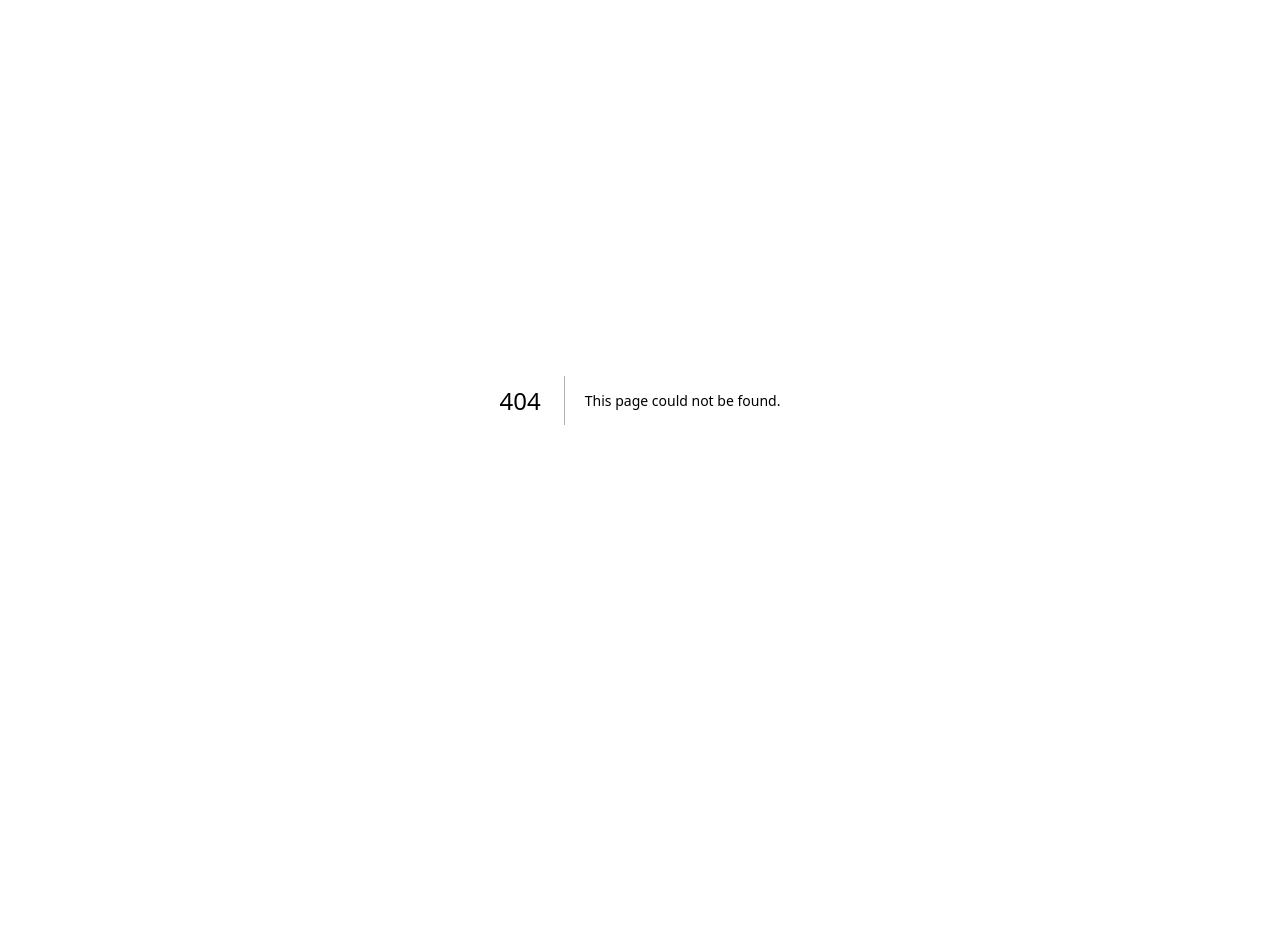
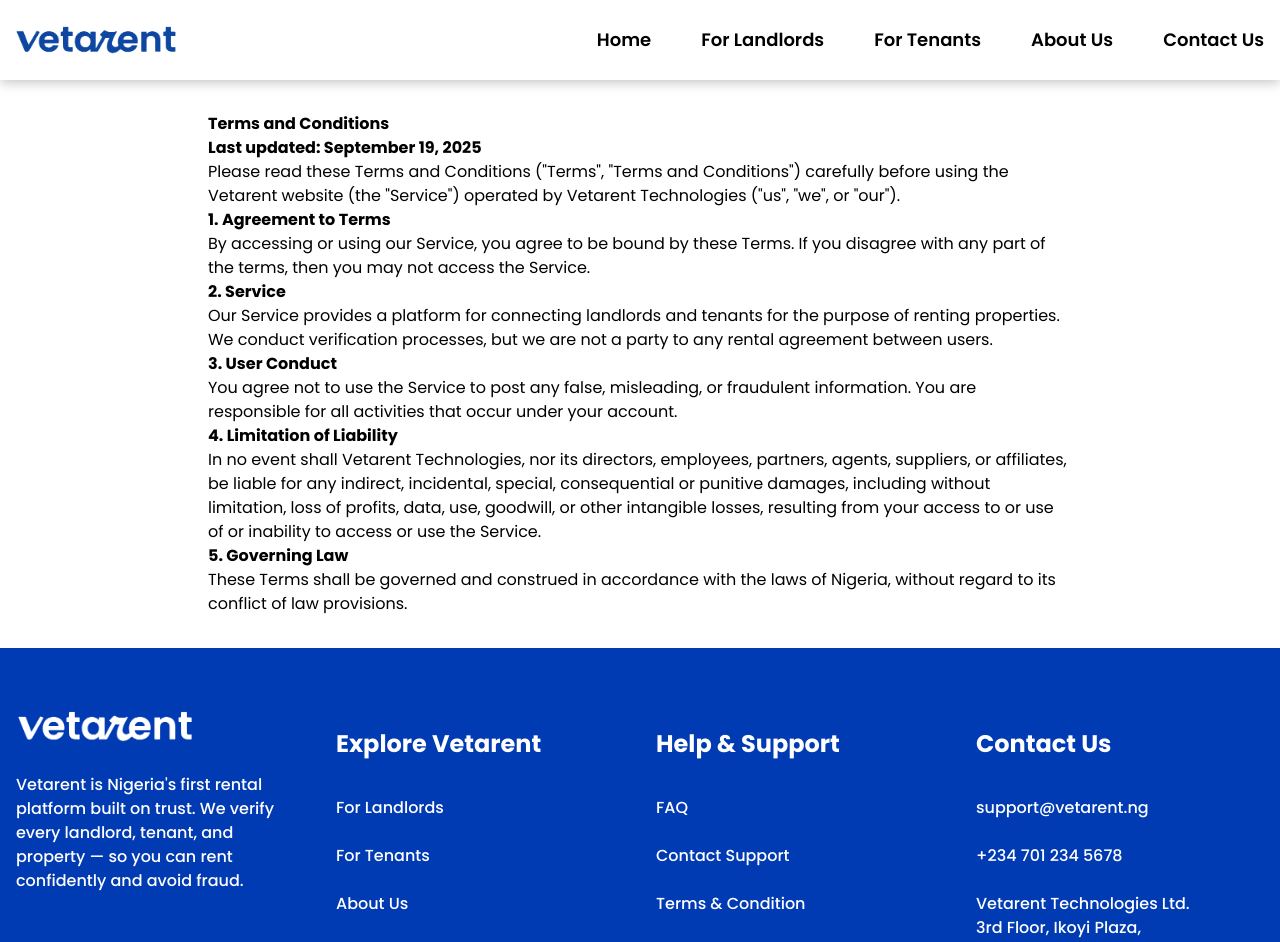
Before and after one commit to abeebridwan/trust_rent_ng, a Next.js app: page /terms-and-conditions in a window 1280 px wide. Before the commit this address had no page. Shown: the top 942 px of the page. Before the commit the page ends 800 px from the top, so only its background shows below. Built offline with nearby package versions, Linux system fonts and the light colour scheme.

Commit message:
feat: init setup for four pages

```diff
--- /dev/null
+++ b/src/app/(legal)/about-us/page.tsx
@@ -0,0 +1,11 @@
+
+export default function AboutUsPage() {
+  return (
+    <div className="prose dark:prose-invert">
+      <h1>About Us</h1>
+      <p>Welcome to Vetarent, Nigeria's most trusted rental platform. Our mission is to create a safe and transparent rental ecosystem for everyone.</p>
+      <p>We connect verified landlords with verified tenants, ensuring that every listing is authentic and every application is genuine. Our rigorous verification process for properties, landlords, and tenants is what sets us apart.</p>
+      <p>At Vetarent, we believe that finding a home should be a seamless and secure experience. We are committed to eliminating rental fraud and building a community based on trust.</p>
+    </div>
+  );
+}
--- /dev/null
+++ b/src/app/(legal)/contact-us/page.tsx
@@ -0,0 +1,19 @@
+
+export default function ContactUsPage() {
+  return (
+    <div className="prose dark:prose-invert">
+      <h1>Contact Us</h1>
+      <p>Have questions or need support? We're here to help.</p>
+
+      <h2>Email</h2>
+      <p>For general inquiries, please email us at <a href="mailto:support@vetarent.com">support@vetarent.com</a>.</p>
+
+      <h2>Address</h2>
+      <p>Vetarent Technologies</p>
+      <p>123 Innovation Drive, Lagos, Nigeria</p>
+
+      <h2>Social Media</h2>
+      <p>Follow us on <a href="#">Twitter</a>, <a href="#">Instagram</a>, and <a href="#">Facebook</a> for updates.</p>
+    </div>
+  );
+}
--- /dev/null
+++ b/src/app/(legal)/layout.tsx
@@ -0,0 +1,12 @@
+
+export default function LegalLayout({
+  children,
+}: {
+  children: React.ReactNode;
+}) {
+  return (
+    <main className="max-w-4xl mx-auto px-4 py-8">
+      {children}
+    </main>
+  );
+}
--- /dev/null
+++ b/src/app/(legal)/privacy-policy/page.tsx
@@ -0,0 +1,23 @@
+
+export default function PrivacyPolicyPage() {
+  return (
+    <div className="prose dark:prose-invert">
+      <h1>Privacy Policy</h1>
+      <p><strong>Last updated: September 19, 2025</strong></p>
+
+      <p>Vetarent Technologies ("us", "we", or "our") operates the Vetarent website (the "Service"). This page informs you of our policies regarding the collection, use, and disclosure of personal data when you use our Service.</p>
+
+      <h2>1. Information Collection and Use</h2>
+      <p>We collect several different types of information for various purposes to provide and improve our Service to you. This may include, but is not limited to, your name, email address, phone number, and identification documents for verification purposes.</p>
+
+      <h2>2. Data Security</h2>
+      <p>The security of your data is important to us. We use commercially acceptable means to protect your Personal Data, but remember that no method of transmission over the Internet or method of electronic storage is 100% secure.</p>
+
+      <h2>3. Your Rights</h2>
+      <p>You have the right to access, update, or delete the information we have on you. You can do this by accessing your account settings or by contacting us directly.</p>
+
+      <h2>4. Changes to This Privacy Policy</h2>
+      <p>We may update our Privacy Policy from time to time. We will notify you of any changes by posting the new Privacy Policy on this page.</p>
+    </div>
+  );
+}
--- /dev/null
+++ b/src/app/(legal)/terms-and-conditions/page.tsx
@@ -0,0 +1,26 @@
+
+export default function TermsAndConditionsPage() {
+  return (
+    <div className="prose dark:prose-invert">
+      <h1>Terms and Conditions</h1>
+      <p><strong>Last updated: September 19, 2025</strong></p>
+
+      <p>Please read these Terms and Conditions ("Terms", "Terms and Conditions") carefully before using the Vetarent website (the "Service") operated by Vetarent Technologies ("us", "we", or "our").</p>
+
+      <h2>1. Agreement to Terms</h2>
+      <p>By accessing or using our Service, you agree to be bound by these Terms. If you disagree with any part of the terms, then you may not access the Service.</p>
+
+      <h2>2. Service</h2>
+      <p>Our Service provides a platform for connecting landlords and tenants for the purpose of renting properties. We conduct verification processes, but we are not a party to any rental agreement between users.</p>
+
+      <h2>3. User Conduct</h2>
+      <p>You agree not to use the Service to post any false, misleading, or fraudulent information. You are responsible for all activities that occur under your account.</p>
+
+      <h2>4. Limitation of Liability</h2>
+      <p>In no event shall Vetarent Technologies, nor its directors, employees, partners, agents, suppliers, or affiliates, be liable for any indirect, incidental, special, consequential or punitive damages, including without limitation, loss of profits, data, use, goodwill, or other intangible losses, resulting from your access to or use of or inability to access or use the Service.</p>
+
+      <h2>5. Governing Law</h2>
+      <p>These Terms shall be governed and construed in accordance with the laws of Nigeria, without regard to its conflict of law provisions.</p>
+    </div>
+  );
+}
--- a/src/app/layout.tsx
+++ b/src/app/layout.tsx
@@ -2,6 +2,8 @@ import "./globals.css";
 import type { Metadata, Viewport } from "next";
 import { Poppins } from "next/font/google";
 import { Providers } from "@/providers/providers";
+import Header from "@/components/homepage/Header";
+import Footer from "@/components/homepage/Footer";
 
 const poppins = Poppins({
   subsets: ["latin"],
@@ -51,8 +53,12 @@ export default function RootLayout({
     <html lang="en" className={poppins.className}>
       <body>
         <Providers>
-          {children}
-        </Providers>
+          <div className="min-h-screen bg-background !min-w-[365px] overflow-x-auto">
+            <Header />
+            {children}
+            <Footer />
+          </div>
+          </Providers>
       </body>
     </html>
   );
--- a/src/app/page.tsx
+++ b/src/app/page.tsx
@@ -1,4 +1,3 @@
-import Header from "@/components/homepage/Header";
 import HeroSection from "@/components/homepage/HeroSection";
 import StatsSection from "@/components/homepage/StatsSection";
 import ValueProposition from "@/components/homepage/ValueProposition";
@@ -6,13 +5,11 @@ import FeaturedListings from "@/components/homepage/FeaturedListings";
 import WhyChooseSection from "@/components/homepage/WhyChooseSection";
 import TestimonialsSection from "@/components/homepage/TestimonialsSection";
 import FAQSection from "@/components/homepage/FAQSection";
-import Footer from "@/components/homepage/Footer";
 import CTASection from "@/components/homepage/CTASection";
 
 export default function Home() {
   return (
-    <div className="min-h-screen bg-background !min-w-[365px] overflow-x-auto">
-      <Header />
+    <>
       <HeroSection />
       <CTASection />
       <StatsSection />
@@ -21,7 +18,6 @@ export default function Home() {
       <WhyChooseSection />
       <TestimonialsSection />
       <FAQSection />
-      <Footer />
-    </div>
+    </>
   );
 };
--- a/src/components/homepage/Footer.tsx
+++ b/src/components/homepage/Footer.tsx
@@ -47,7 +47,7 @@ const Footer = () => {
                 <a href="#" className="text-white text-base font-medium hover:text-white/80 transition-colors py-3 w-fit">
                   For Tenants
                 </a>
-                <a href="#" className="text-white text-base font-medium hover:text-white/80 transition-colors py-3 w-fit">
+                <a href="/about-us" className="text-white text-base font-medium hover:text-white/80 transition-colors py-3 w-fit">
                   About Us
                 </a>
               </div>
@@ -57,16 +57,16 @@ const Footer = () => {
             <div className="space-y-6">
               <h4 className="text-2xl font-bold">Help & Support</h4>
               <div className="flex flex-col">
-                <a href="#" className="text-white text-base font-medium hover:text-white/80 transition-colors py-3 w-fit">
+                <a href="/faqs" className="text-white text-base font-medium hover:text-white/80 transition-colors py-3 w-fit">
                   FAQ
                 </a>
-                <a href="#" className="text-white text-base font-medium hover:text-white/80 transition-colors py-3 w-fit">
+                <a href="/contact-us" className="text-white text-base font-medium hover:text-white/80 transition-colors py-3 w-fit">
                   Contact Support
                 </a>
-                <a href="#" className="text-white text-base font-medium hover:text-white/80 transition-colors py-3 w-fit">
+                <a href="/terms-and-conditions" className="text-white text-base font-medium hover:text-white/80 transition-colors py-3 w-fit">
                   Terms & Condition
                 </a>
-                <a href="#" className="text-white text-base font-medium hover:text-white/80 transition-colors py-3 w-fit">
+                <a href="/privacy-policy" className="text-white text-base font-medium hover:text-white/80 transition-colors py-3 w-fit">
                   Privacy Policy
                 </a>
               </div>
@@ -135,7 +135,7 @@ const Footer = () => {
                 <a href="#" className="block text-white text-base font-medium py-2 w-fit">
                   For Tenants
                 </a>
-                <a href="#" className="block text-white text-base font-medium py-2 w-fit">
+                <a href="/about-us" className="block text-white text-base font-medium py-2 w-fit">
                   About Us
                 </a>
               </div>
@@ -157,16 +157,16 @@ const Footer = () => {
             </button>
             {isOpen('help') && (
               <div className="ml-4 pb-4 space-y-3">
-                <a href="#" className="block text-white text-base font-medium py-2 w-fit">
+                <a href="/faqs" className="block text-white text-base font-medium py-2 w-fit">
                   FAQ
                 </a>
-                <a href="#" className="block text-white text-base font-medium py-2 w-fit">
+                <a href="/contact-us" className="block text-white text-base font-medium py-2 w-fit">
                   Contact Support
                 </a>
-                <a href="#" className="block text-white text-base font-medium py-2 w-fit">
+                <a href="/terms-and-conditions" className="block text-white text-base font-medium py-2 w-fit">
                   Terms & Condition
                 </a>
-                <a href="#" className="block text-white text-base font-medium py-2 w-fit">
+                <a href="/privacy-policy" className="block text-white text-base font-medium py-2 w-fit">
                   Privacy Policy
                 </a>
               </div>
--- a/src/components/homepage/Header.tsx
+++ b/src/components/homepage/Header.tsx
@@ -40,7 +40,7 @@ const Header = () => {
 
         {/* Desktop Navigation */}
         <nav className="hidden lg:flex items-center space-x-[50px] text-lg font-semibold">
-          <a href="#" className="text-foreground hover:text-primary whitespace-nowrap">
+          <a href="/" className="text-foreground hover:text-primary whitespace-nowrap">
             Home
           </a>
           <a href="#" className="text-foreground hover:text-primary whitespace-nowrap">
@@ -49,10 +49,10 @@ const Header = () => {
           <a href="#" className="text-foreground hover:text-primary whitespace-nowrap">
             For Tenants
           </a>
-          <a href="#" className="text-foreground hover:text-primary whitespace-nowrap">
+          <a href="/about-us" className="text-foreground hover:text-primary whitespace-nowrap">
             About Us
           </a>
-          <a href="#" className="text-foreground hover:text-primary whitespace-nowrap">
+          <a href="/contact-us" className="text-foreground hover:text-primary whitespace-nowrap">
             Contact Us
           </a>
         </nav>
@@ -80,7 +80,7 @@ const Header = () => {
         <div className="lg:hidden bg-background border-t border-border">
           <nav className="container mx-auto px-4 py-4 flex flex-col space-y-4">
             <a
-              href="#"
+              href="/"
               className="text-foreground hover:text-primary text-lg font-normal py-2"
               onClick={closeMenu}
             >
@@ -101,14 +101,14 @@ const Header = () => {
               For Tenants
             </a>
             <a
-              href="#"
+              href="/about-us"
               className="text-foreground hover:text-primary text-lg font-normal py-2"
               onClick={closeMenu}
             >
               About Us
             </a>
             <a
-              href="#"
+              href="/contact-us"
               className="text-foreground hover:text-primary text-lg font-normal py-2"
               onClick={closeMenu}
             >
```
Also changed, not shown: src/app/(legal)/faqs/page.tsx (added, +41 -0 lines).
